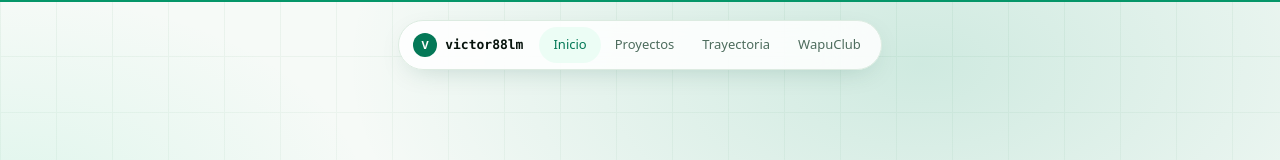
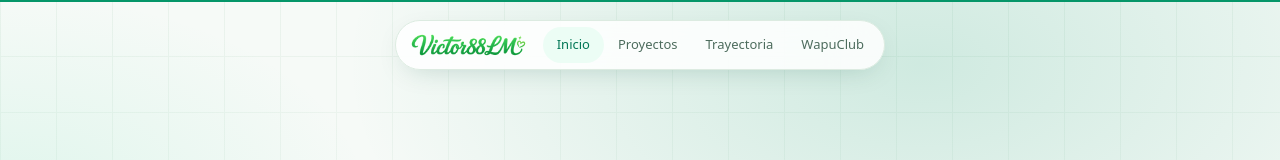
Before and after one commit to victor88lm/portafolio-wapu, a React (Vite) app: page / in a window 1280 px wide. Shown: the top 160 px of the page. Built offline with nearby package versions, Linux system fonts and the light colour scheme.

Commit message:
Add Victor88LM logo asset

```diff
--- a/index.html
+++ b/index.html
@@ -103,6 +103,7 @@
             "name": "Victor Flores — Portafolio de Desarrollo Web",
             "description": "Portafolio profesional de desarrollo web: Angular, WordPress, WooCommerce y e-commerce.",
             "inLanguage": "es-MX",
+            "image": "https://victor88lm.com/assets/img/victor88lm-logo.webp",
             "author": { "@id": "https://victor88lm.com/#person" },
             "publisher": { "@id": "https://victor88lm.com/#person" }
           },
--- a/src/components/layout/Footer.tsx
+++ b/src/components/layout/Footer.tsx
@@ -3,6 +3,8 @@ import { site, collaborators } from '@/data/site'
 import { fadeUp, stagger, viewportOnce } from '@/lib/motion'
 import { Container } from '@/components/ui/Container'
 import { ArrowUpRight } from '@/components/ui/Button'
+
+const logoSrc = '/assets/img/victor88lm-logo.webp'
 
 interface SocialCard {
   label: string
@@ -98,10 +100,17 @@ export function Footer() {
         >
           {/* Marca + mensaje + contacto directo */}
           <div className="max-w-lg">
-            <motion.p variants={fadeUp} className="font-mono text-[15px] font-semibold text-white">
-              <span className="text-brand-400">~/</span>
-              {site.handle}
-            </motion.p>
+            <motion.img
+              variants={fadeUp}
+              src={logoSrc}
+              alt="Victor88LM"
+              title="Victor88LM"
+              width={720}
+              height={148}
+              loading="lazy"
+              decoding="async"
+              className="h-10 w-auto max-w-[194px] object-contain"
+            />
             <motion.h2
               variants={fadeUp}
               className="mt-6 max-w-[18ch] font-display text-[clamp(24px,3.2vw,36px)] leading-[1.14] font-extrabold tracking-[-0.03em] text-white"
--- a/src/components/layout/Header.tsx
+++ b/src/components/layout/Header.tsx
@@ -5,6 +5,8 @@ import { site } from '@/data/site'
 import { useScrollSpy } from '@/hooks/useScrollSpy'
 import { cn } from '@/lib/cn'
 import { EASE_OUT } from '@/lib/motion'
+
+const logoSrc = '/assets/img/victor88lm-logo.webp'
 
 const overlaySocials = [
   { label: 'Instagram', url: site.social.instagram },
@@ -54,12 +56,17 @@ export function Header() {
             title="Ir al inicio del portafolio de Victor Flores"
             onClick={() => setMenuOpen(false)}
             aria-label={`${site.name} — ir al inicio`}
-            className="flex items-center gap-2 rounded-full py-1.5 pr-3 pl-2 font-mono text-[13px] font-semibold text-ink"
+            className="flex items-center rounded-full py-1.5 pr-3 pl-2"
           >
-            <span className="grid size-6 place-items-center rounded-full bg-brand-700 font-display text-[11px] font-extrabold text-white">
-              {site.name.charAt(0)}
-            </span>
-            {site.handle}
+            <img
+              src={logoSrc}
+              alt="Victor88LM"
+              title="Victor88LM"
+              width={720}
+              height={148}
+              decoding="async"
+              className="h-6 w-auto max-w-[118px] object-contain sm:max-w-[132px]"
+            />
           </a>
 
           {/* Links desktop */}
```
Also changed, not shown: public/assets/img/victor88lm-logo.webp (added).
